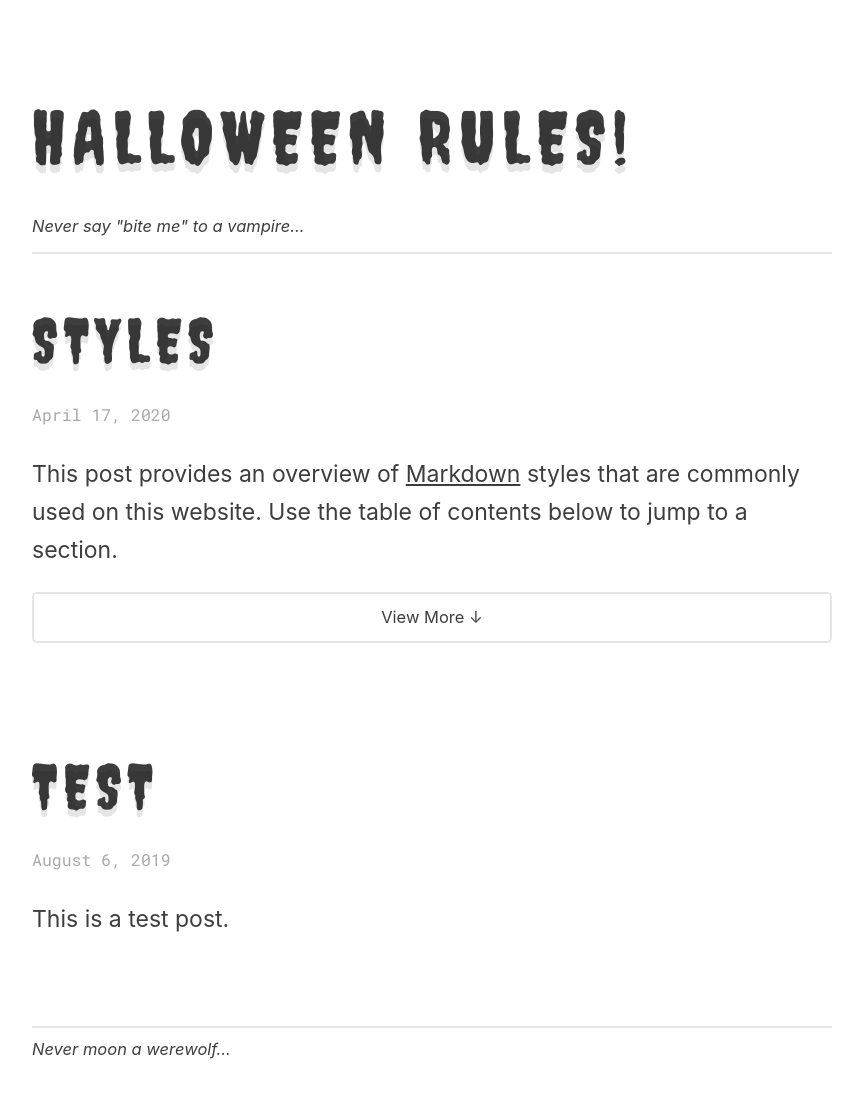
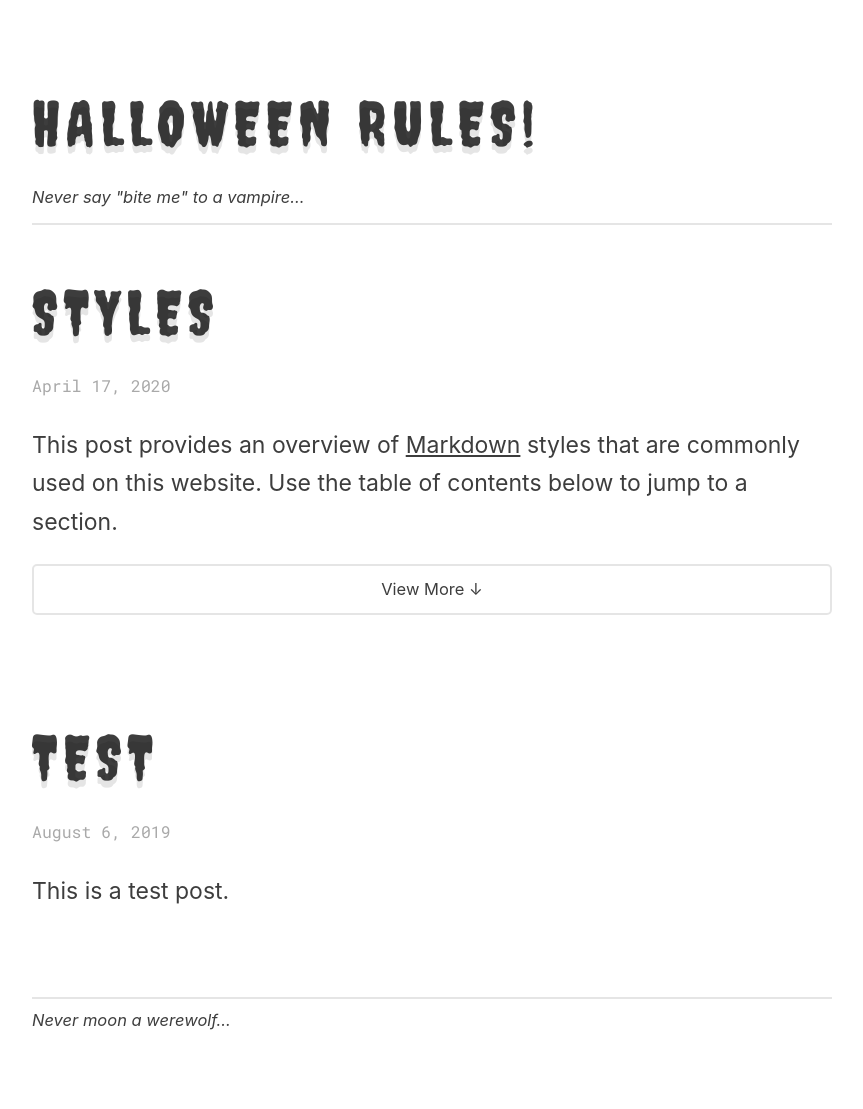
Before and after one commit to lmw13/lmw13, a Jekyll site: the page built from index.html, in a window 1280 px wide. Shown: the whole page, without its empty margins (208-1071 px from the left). Built offline with Jekyll 4.4.1, drawn with Linux system fonts in a browser that asks for light colours; some web fonts are replaced; the list of posts is cut into pages by our own code; after the commit the page ends 1081 px from its top, so only the background shows below that.

Commit message:
Update style.css

```diff
--- a/css/style.css
+++ b/css/style.css
@@ -107,7 +107,7 @@ h1 {
 }
 
 .header {
-	font-size: 3.2em;
+	font-size: 2.7em;
 	line-height: 1.15em;
 }
 
```
